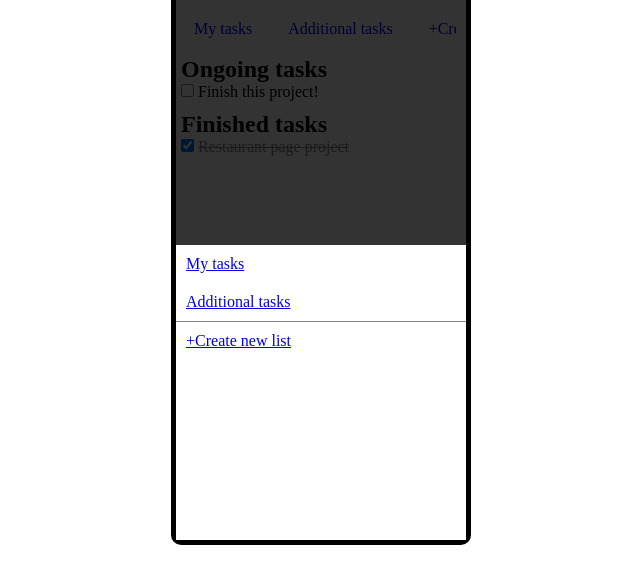
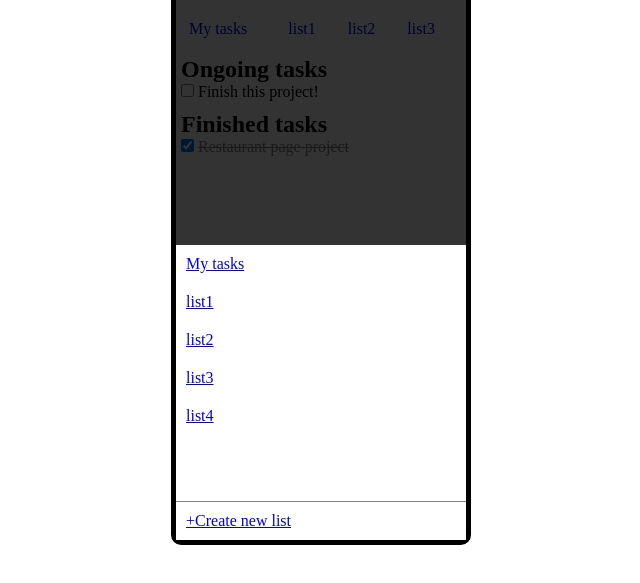
Before and after one commit to Twofold-One/TODO-List-App, a website built with webpack: page dist/index.html in a window 1280 px wide. Both pictures are taken after a click on the element 525 px from the left and 672 px from the top of the page. Shown: the part 155-738 px from the top of the page, without its empty margins (319-959 px from the left). Built offline with nearby package versions, Linux system fonts and the light colour scheme.

Commit message:
display_data.jf module on the go

```diff
--- /dev/null
+++ b/src/display_data.js
@@ -0,0 +1,48 @@
+import DataModule from './task_data';
+
+const DOM = (() => {
+    const headerMenu = document.getElementById('header-menu-additional-tasks');
+    const taskListWindow = document.getElementById(
+        'tasks-list-window-menu-additional-tasks'
+    );
+
+    return {
+        headerMenu,
+        taskListWindow,
+    };
+})();
+
+const displayModule = (() => {
+    function taskListMain() {
+        DataModule.tasksList.forEach((list, index) => {
+            const newList = document.createElement('a');
+            newList.href = '#';
+            newList.dataset.list = `${index}`;
+            newList.textContent = `${list.title}`;
+
+            DOM.headerMenu.append(newList);
+
+            return DOM.headerMenu;
+        });
+    }
+
+    function taskListWindow() {
+        DataModule.tasksList.forEach((list, index) => {
+            const newList = document.createElement('a');
+            newList.href = '#';
+            newList.dataset.list = `${index}`;
+            newList.textContent = `${list.title}`;
+
+            DOM.taskListWindow.append(newList);
+
+            return DOM.taskListWindow;
+        });
+    }
+
+    return {
+        taskListMain,
+        taskListWindow,
+    };
+})();
+
+export default displayModule;
--- a/src/index.js
+++ b/src/index.js
@@ -2,7 +2,18 @@
 import './style.css';
 import { addNewTaskBtnClick, tasksListBtnClick } from './main_window';
 import DataModule from './task_data';
+import displayModule from './display_data';
 // import { formatDistance, subDays } from 'date-fns';
 
 addNewTaskBtnClick();
 tasksListBtnClick();
+
+DataModule.createNewList('list1');
+DataModule.createNewList('list2');
+DataModule.createNewList('list3');
+DataModule.createNewList('list4');
+
+console.log(DataModule.tasksList);
+
+displayModule.taskListMain();
+displayModule.taskListWindow();
--- a/src/style.css
+++ b/src/style.css
@@ -33,14 +33,20 @@ body {
     margin: 10px;
 }
 
-.header-menu {
+.header-menu,
+.header-menu-additional-tasks {
     max-width:300px;
     overflow: auto;
     white-space: nowrap;
-    margin: 5px 10px;
+    margin: 5px;
 }
 
-.header-menu > a {
+.header-menu-additional-tasks {
+    display: inline;
+}
+
+.header-menu > a,
+.header-menu-additional-tasks > a {
     display: inline-block;
     margin: 0;
     padding: 0.5em;
@@ -49,11 +55,12 @@ body {
     border-radius: 5px;
 }
 
-.header-menu > a:hover {
+.header-menu > a:hover,
+.header-menu-additional-tasks > a:hover {
     background-color: lightgrey;
 }
 
-.tasks-field-form {
+.tasks-field-container {
     margin: 10px 5px;
 }
 /* line throuth the text if input is checked */
@@ -62,7 +69,12 @@ input:checked + label {
     text-decoration: line-through;
 }
 
-.task-label:hover {
+.o-tasks:hover,
+.o-tasks > label:hover,
+.o-tasks > input:hover,
+.f-tasks:hover,
+.f-tasks > label:hover,
+.f-tasks > input:hover {
     background-color: lightgrey;
     cursor: pointer;
 }
@@ -203,7 +215,8 @@ input:checked + label {
     opacity: 0.8;
 }
 
-.tasks-list-window-menu {
+.tasks-list-window-menu,
+.tasks-list-window-menu-additional-tasks {
     position: relative;
     display: flex;
     flex-direction: column;
@@ -213,14 +226,20 @@ input:checked + label {
     bottom: 0;
     left: 0;
     z-index: 2;
+    overflow: auto;
+    white-space: nowrap;
 }
 
-.tasks-list-window-menu > a {
+.tasks-list-window-menu > a,
+.tasks-list-window-menu-additional-tasks > a {
    padding: 10px 10px;
 }
 
 .tasks-list-window-menu > .create-new-task {
+    position: absolute;
     border-top: 1px solid gray;
+    bottom: 0;
+    width: 100%;
 }
 
 
--- a/src/task_data.js
+++ b/src/task_data.js
@@ -1,6 +1,10 @@
 const DataModule = (() => {
     // all tasks data array
     const tasksList = [];
+    const defaultTasks = {
+        ongoingTaskList: [],
+        finishedTaskList: [],
+    };
 
     // new project factory
     const newList = (title) => {
@@ -51,6 +55,7 @@ const DataModule = (() => {
 
     return {
         tasksList,
+        defaultTasks,
         createNewList,
         deleteList,
         createNewTaskInTheList,
--- a/src/task_window_funct.js
+++ b/src/task_window_funct.js
@@ -1,7 +1,7 @@
-const DOM = (() => {
-    const addTaskBtn = document.getElementById('add-task-btn');
+// const DOM = (() => {
+//     const addTaskBtn = document.getElementById('add-task-btn');
 
-    return {
-        addTaskBtn,
-    };
-})();
+//     return {
+//         addTaskBtn,
+//     };
+// })();
```
Also changed, not shown: dist/index.html, dist/main.js.
